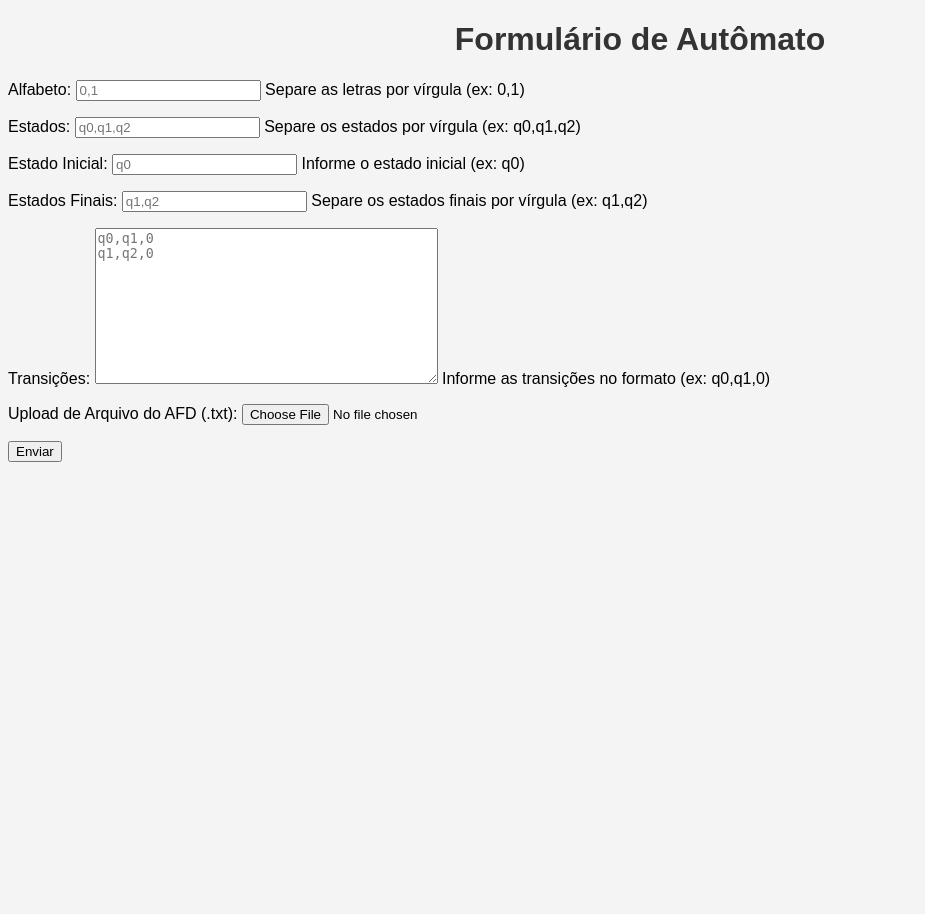
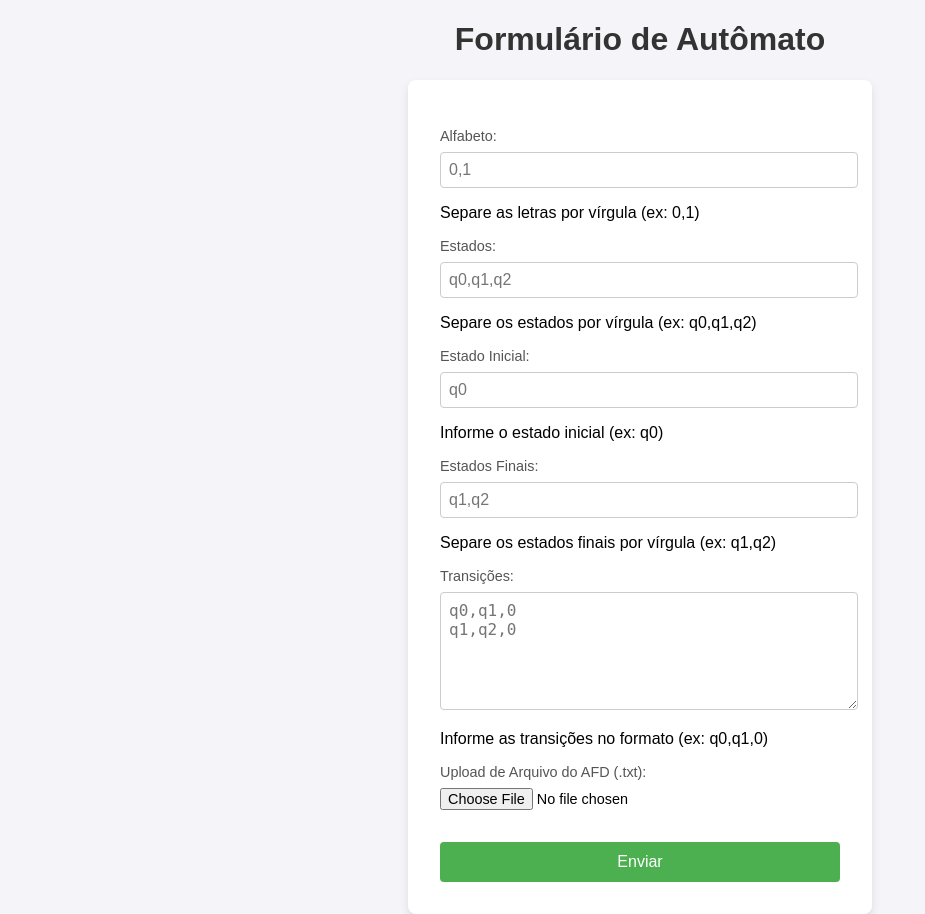
Before and after one commit to LPfontes/projeto_ling_formal, a Django app: page / in a window 1280 px wide. Shown: the whole page, without its empty margins (0-925 px from the left). Before the commit the page ends 462 px from the top, so only its background shows below. Run offline with Django 5.2, Linux system fonts and the light colour scheme.

Commit message:
adição de css

```diff
--- a/tfm/static/css/form_style.css
+++ b/tfm/static/css/form_style.css
@@ -1,8 +1,4 @@
 /* Ajustes de estilo para a página de resultados */
-body {
-    font-family: Arial, sans-serif;
-    background-color: #f4f4f4;
-}
 
 .container {
     max-width: 800px;
@@ -13,7 +9,7 @@ body {
     box-shadow: 0px 0px 20px rgba(0, 0, 0, 0.1);
 }
 
-h1, h2 {
+h1{
     text-align: center;
     color: #333;
 }
@@ -37,3 +33,88 @@ img {
     margin: 20px auto;
     max-width: 100%;
 }
+
+body {
+    font-family: Arial, sans-serif;
+    background-color: #f4f4f9;
+    display: grid;
+    justify-content: center;
+    align-items: center;
+    margin: 0;
+}
+
+/* Contêiner do formulário */
+form {
+    background-color: #ffffff;
+    padding: 2rem;
+    border-radius: 8px;
+    box-shadow: 0px 4px 8px rgba(0, 0, 0, 0.1);
+    max-width: 400px;
+    width: 100%;
+}
+
+/* Título do formulário */
+h2 {
+    text-align: center;
+    color: #333333;
+    margin-bottom: 1rem;
+}
+
+/* Estilo dos rótulos */
+label {
+    font-size: 0.9rem;
+    color: #555555;
+    margin-bottom: 0.5rem;
+    display: block;
+}
+
+/* Estilo dos campos de entrada */
+input[type="text"],
+textarea {
+    width: 100%;
+    padding: 0.5rem;
+    margin-bottom: 1rem;
+    border: 1px solid #cccccc;
+    border-radius: 4px;
+    font-size: 1rem;
+}
+
+/* Estilo do textarea */
+textarea {
+    resize: vertical;
+    height: 100px;
+}
+
+/* Estilo do botão de upload */
+input[type="file"] {
+    font-size: 0.9rem;
+    margin-bottom: 1rem;
+}
+
+/* Botão de enviar */
+button,
+input[type="submit"] {
+    width: 100%;
+    padding: 0.7rem;
+    background-color: #4CAF50;
+    border: none;
+    border-radius: 4px;
+    color: white;
+    font-size: 1rem;
+    cursor: pointer;
+    transition: background-color 0.3s ease;
+}
+
+button:hover,
+input[type="submit"]:hover {
+    background-color: #45a049;
+}
+
+/* Texto auxiliar */
+small {
+    display: block;
+    margin-top: -0.8rem;
+    margin-bottom: 1rem;
+    color: #888888;
+    font-size: 0.8rem;
+}
--- a/tfm/templates/tfm/home.html
+++ b/tfm/templates/tfm/home.html
@@ -6,17 +6,20 @@
     <link rel="stylesheet" href="{% static 'css/form_style.css' %}">
 </head>
 <body>
+    <div>
     <h1>Formulário de Autômato</h1>
     {% if mensagem %}
     <p>{{ mensagem}} </p>
     {% endif %}
+    </div>
+    <div class='formulario'>
     <form method="post" enctype="multipart/form-data">  <!-- enctype necessário para upload de arquivos -->
         {% csrf_token %}
         {{ form.as_p }}
         <button type="submit">Enviar</button>
 
     </form>
-
+    </div>
 </body>
 <script>
 
```
